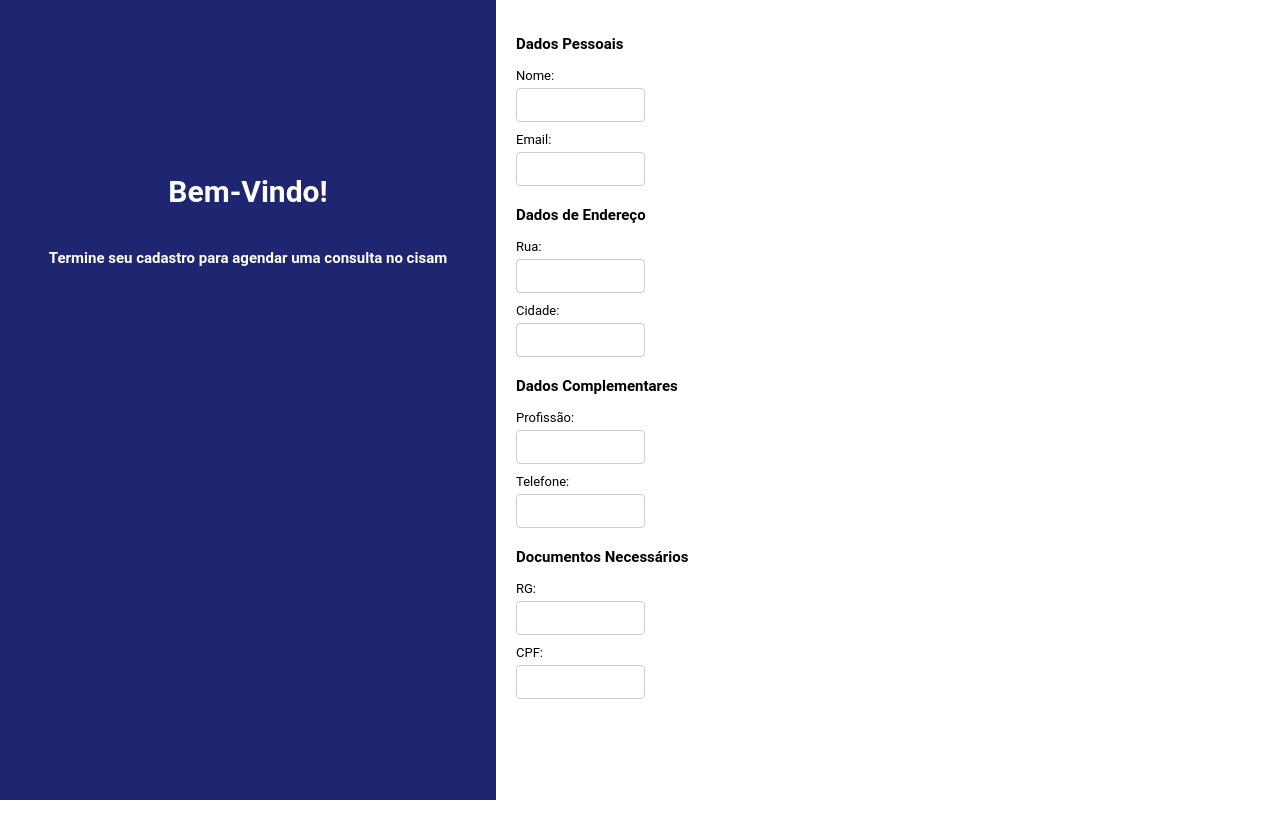
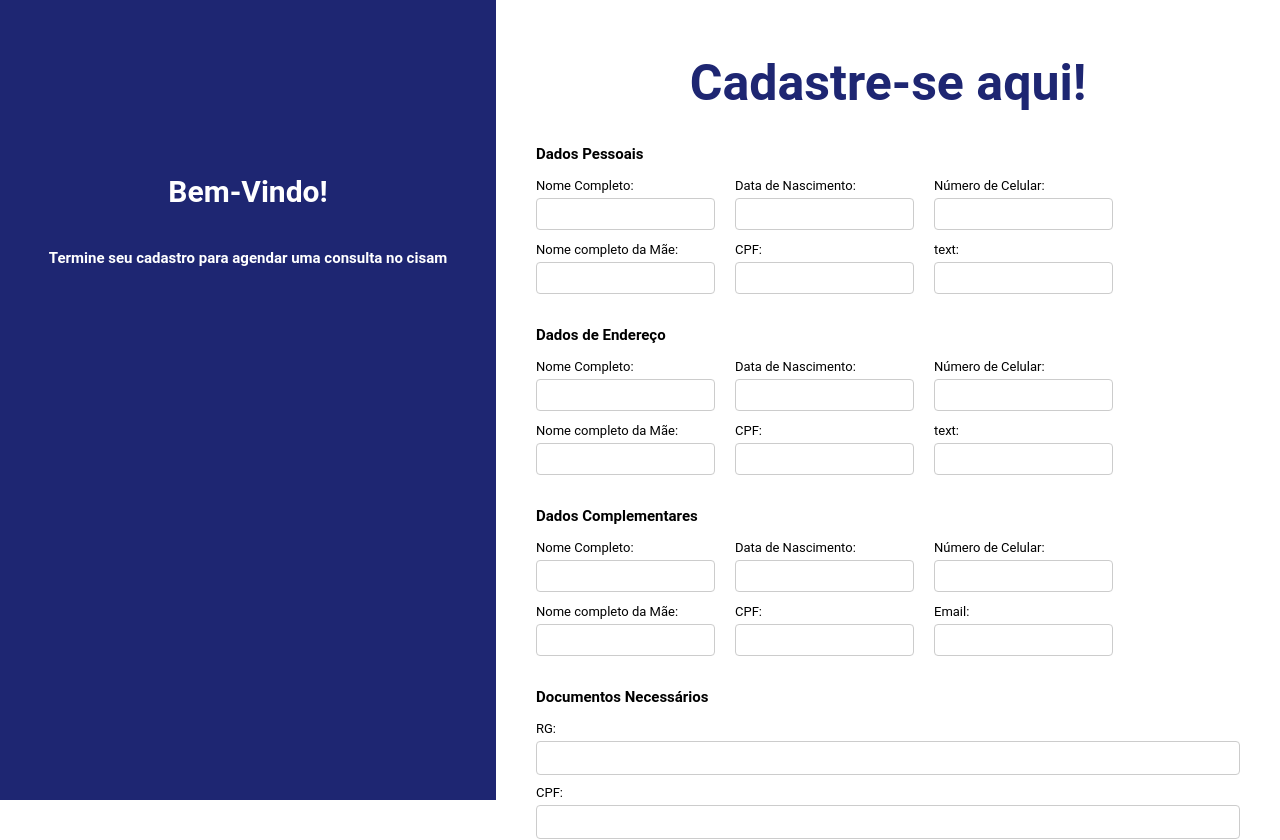
Before and after one commit to PETcisam/PetFilasInteligentes, a React (Create React App) app in the folder FrontendPET/: page /cadastro in a window 1280 px wide. Built offline with nearby package versions, Linux system fonts and the light colour scheme.

Commit message:
paginal perfil

```diff
--- a/FrontendPET/src/App.js
+++ b/FrontendPET/src/App.js
@@ -6,6 +6,7 @@ import Cadastro from "./Cadastro";
 
 import HomePaciente from "./PacientePages/HomePaciente";
 import ConsulAmb from "./PacientePages/ConsulAmb";
+import PerfilPaciente from "./PacientePages/PerfilPaciente";
 import ExameCirurgia from "./PacientePages/ExameCirurgia";
 
 import { AlMaterno, CirurgiaGineco, Climaterio, DentistaCisam, DentistaFop, Dermatologia, EndocrinoRetorno, ExamePrevencao, GeneticistaPri, GeneticistaVolta, GinecoEndo, GinecoGeral1, GinecoGeralVolta, LaqueaduraTuba, Mastologia, MetodosContra, Neuropediatria1, NeuropediatriaVolta, OdontoP, OftalmoP, ReproHumana, ReversaoLaque } from './PacientePages/ConsultasAmbs';
@@ -29,6 +30,8 @@ function App() {
 
 
         <Route path="/paciente/consultas" element={<ConsulAmb/>} />
+
+        <Route path="/paciente/perfil" element={<PerfilPaciente/>} />
 
                 {/* consultas ambulatoriais */}
 
--- /dev/null
+++ b/FrontendPET/src/PacientePages/PerfilPaciente.js
@@ -0,0 +1,12 @@
+function PerfilPaciente(){
+
+    return(
+        <div>
+
+            perfil paciente
+
+        </div>
+    )
+}
+
+export default PerfilPaciente
--- a/FrontendPET/src/compoCadastro/Cadastrar2.css
+++ b/FrontendPET/src/compoCadastro/Cadastrar2.css
@@ -30,6 +30,9 @@
   justify-items: center;
   align-items: center;
 }
+.linhainputs{
+  display: flex;
+}
 
 .formulariocadastro {
   width: 60%;
@@ -42,6 +45,7 @@
 .dadosendereco,
 .dadoscomplementares,
 .documentosnecessarios {
+  margin-left: 20px;
   margin-bottom: 20px; /* Espaçamento entre seções */
 }
 
@@ -59,18 +63,12 @@ label {
   font-size: 15px;
 }
 
-input[type="text"],
-input[type="email"] {
-  width: calc(20% - 20px); /* 100% do container menos o espaçamento */
+input[type="text"] {
+  height: 60%;
+  width: calc(100% - 20px);
   padding: 8px;
   font-size: 14px;
   border: 1px solid #ccc;
   border-radius: 4px;
   box-sizing: border-box; /* Garante que o padding não aumente o tamanho total */
 }
-
-input[type="text"]:focus,
-input[type="email"]:focus {
-  outline: none;
-  border-color: #1E2672; /* Cor do foco */
-}
--- a/FrontendPET/src/compoCadastro/Cadastrar2.js
+++ b/FrontendPET/src/compoCadastro/Cadastrar2.js
@@ -13,43 +13,128 @@ function Cadastrar2() {
       </div>
 
       <div className="formulariocadastro">
+        <div className="compontitlecads">
+          <h1 className="title">Cadastre-se aqui!</h1>
+        </div>
         <div className="dadospessoais">
           <h3 className="subtitleform">Dados Pessoais</h3>
-          <div className="campo">
-            <label>Nome:</label>
-            <input type="text" />
+
+          <div className="linhainputs">
+
+
+            <div className="campo">
+              <label>Nome Completo:</label>
+              <input type="text" />
+            </div>
+            <div className="campo">
+              <label>Data de Nascimento:</label>
+              <input type="text" />
+            </div>
+            <div className="campo">
+              <label>Número de Celular:</label>
+              <input type="text" />
+            </div>
+
           </div>
-          <div className="campo">
-            <label>Email:</label>
-            <input type="email" />
+
+          <div className="linhainputs">
+
+
+            <div className="campo">
+              <label>Nome completo da Mãe:</label>
+              <input type="text" />
+            </div>
+            <div className="campo">
+              <label>CPF:</label>
+              <input type="text" />
+            </div>
+            <div className="campo">
+              <label>text:</label>
+              <input type="text" />
+            </div>
+
           </div>
-          {/* Outros campos pessoais */}
+
         </div>
 
         <div className="dadosendereco">
           <h3 className="subtitleform" >Dados de Endereço</h3>
-          <div className="campo">
-            <label>Rua:</label>
-            <input type="text" />
+
+          <div className="linhainputs">
+
+
+            <div className="campo">
+              <label>Nome Completo:</label>
+              <input type="text" />
+            </div>
+            <div className="campo">
+              <label>Data de Nascimento:</label>
+              <input type="text" />
+            </div>
+            <div className="campo">
+              <label>Número de Celular:</label>
+              <input type="text" />
+            </div>
+
           </div>
-          <div className="campo">
-            <label>Cidade:</label>
-            <input type="text" />
+
+          <div className="linhainputs">
+
+
+            <div className="campo">
+              <label>Nome completo da Mãe:</label>
+              <input type="text" />
+            </div>
+            <div className="campo">
+              <label>CPF:</label>
+              <input type="text" />
+            </div>
+            <div className="campo">
+              <label>text:</label>
+              <input type="text" />
+            </div>
+
           </div>
-          {/* Outros campos de endereço */}
         </div>
 
         <div className="dadoscomplementares">
           <h3 className="subtitleform" >Dados Complementares</h3>
-          <div className="campo">
-            <label>Profissão:</label>
-            <input type="text" />
+
+          <div className="linhainputs">
+
+
+            <div className="campo">
+              <label>Nome Completo:</label>
+              <input type="text" />
+            </div>
+            <div className="campo">
+              <label>Data de Nascimento:</label>
+              <input type="text" />
+            </div>
+            <div className="campo">
+              <label>Número de Celular:</label>
+              <input type="text" />
+            </div>
+
           </div>
-          <div className="campo">
-            <label>Telefone:</label>
-            <input type="text" />
+
+          <div className="linhainputs">
+
+
+            <div className="campo">
+              <label>Nome completo da Mãe:</label>
+              <input type="text" />
+            </div>
+            <div className="campo">
+              <label>CPF:</label>
+              <input type="text" />
+            </div>
+            <div className="campo">
+              <label>Email:</label>
+              <input type="text" />
+            </div>
+
           </div>
-          {/* Outros campos complementares */}
         </div>
 
         <div className="documentosnecessarios">
```
